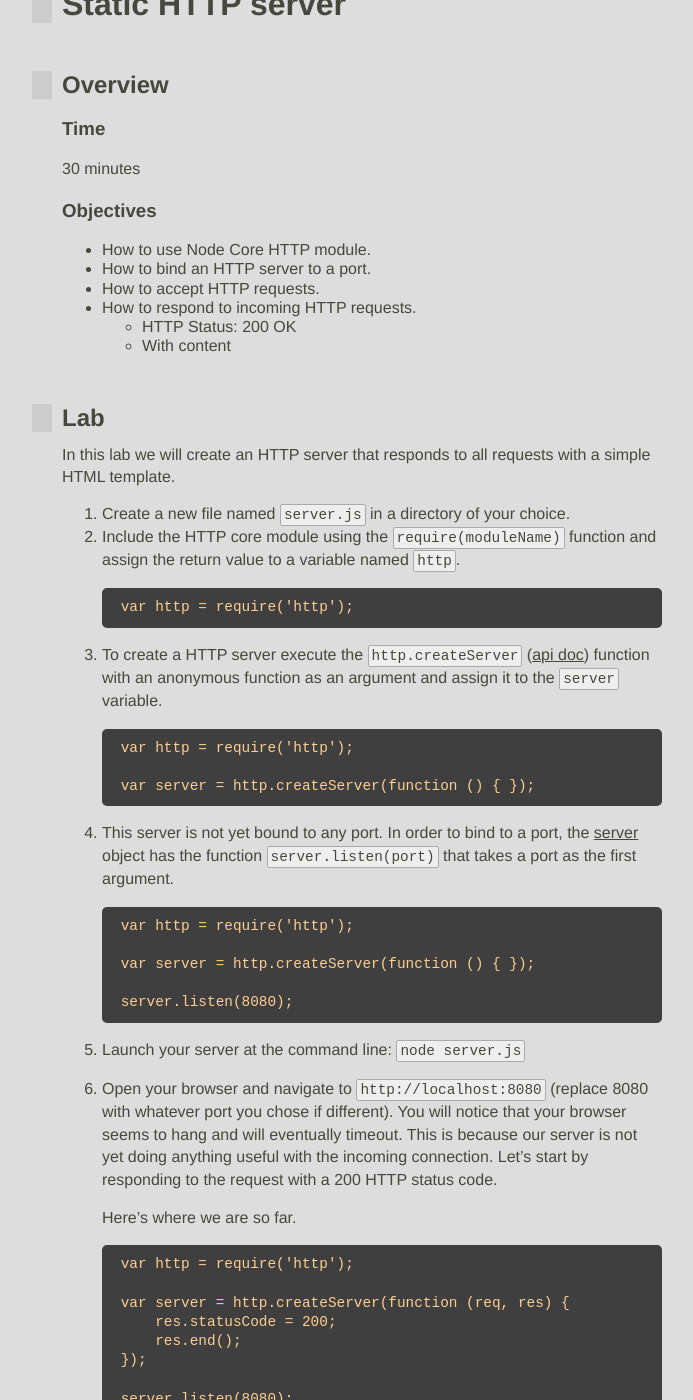
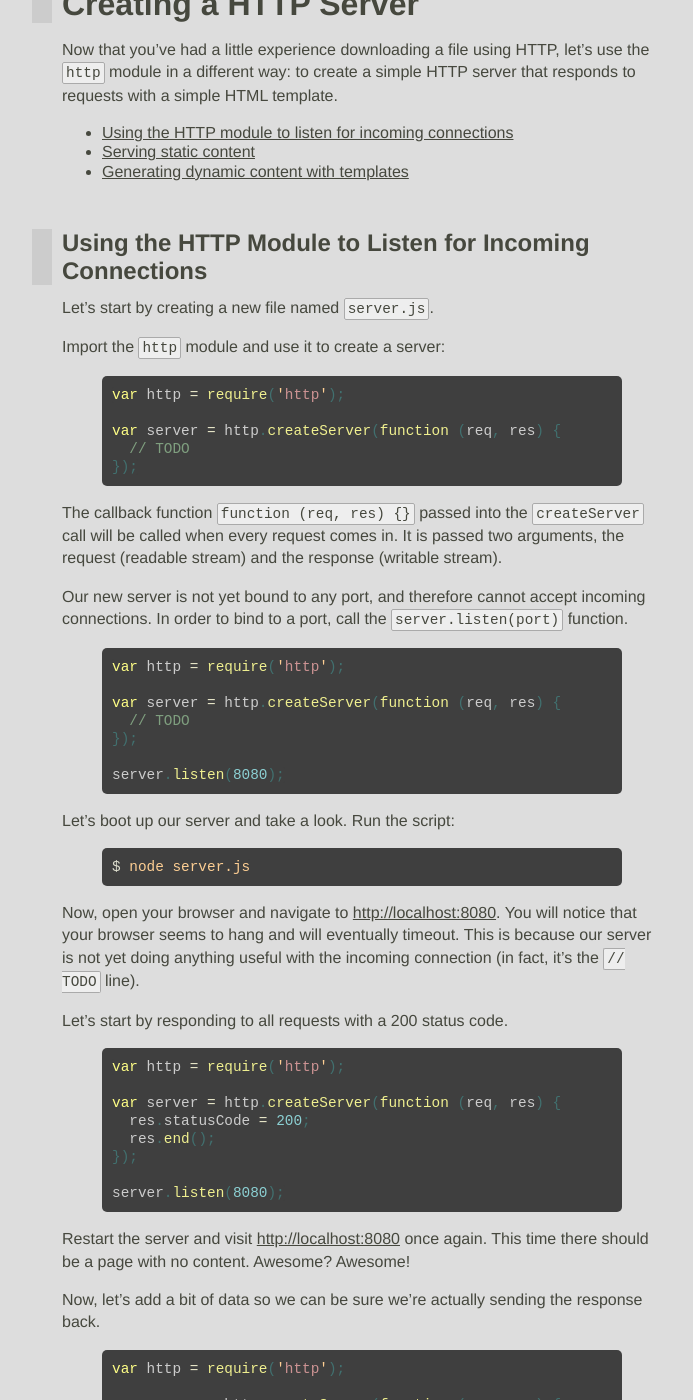
Before and after one commit to JavaScriptKC/workshop, a Jekyll site: the page built from _posts/2012-11-3-http.md, in a window 1280 px wide and 1400 px high, scrolled down 252 px. Shown: the whole window, without its empty margins (278-971 px from the left). Built offline with Jekyll 4.4.1, drawn with Linux system fonts in a browser that asks for light colours; nearby versions of some CDN libraries; some web fonts are replaced; comment, search, counter and statistics services are not loaded; some of the changed text lies outside the part shown.

Commit message:
Revisted HTTP server lab

````diff
--- a/_posts/2012-11-3-http.md
+++ b/_posts/2012-11-3-http.md
@@ -1,231 +1,234 @@
 ---
 layout: post
-title: "3. HTTP Lab"
+title: "Creating a HTTP Server"
 author: NodeKC
 tags:
 ---
 
-# Static HTTP server
+# Creating a HTTP Server
 
-## Overview
+Now that you've had a little experience downloading a file using HTTP, let's use the `http` module in a different way: to create a simple HTTP server that responds to requests with a simple HTML template.
 
-### Time
+- [Using the HTTP module to listen for incoming connections](#using_the_http_module_to_listen_for_incoming_connections)
+- [Serving static content](#serving_static_content)
+- [Generating dynamic content with templates](#generating_dynamic_content_with_templates)
 
-30 minutes
+## Using the HTTP Module to Listen for Incoming Connections
 
-### Objectives
+Let's start by creating a new file named `server.js`.
 
-- How to use Node Core HTTP module.
-- How to bind an HTTP server to a port.
-- How to accept HTTP requests.
-- How to respond to incoming HTTP requests.
-    - HTTP Status: 200 OK
-    - With content
+Import the `http` module and use it to create a server:
 
-## Lab
+{% highlight javascript %}
+var http = require('http');
 
-In this lab we will create an HTTP server that responds to all requests with a simple HTML template.
+var server = http.createServer(function (req, res) {
+  // TODO
+});
+{% endhighlight %}
 
-1. Create a new file named ```server.js``` in a directory of your choice.
-2. Include the HTTP core module using the ```require(moduleName)``` function and assign the return value to a variable named ```http```.
+The callback function `function (req, res) {}` passed into the `createServer` call will be called when every request comes in. It is passed two arguments, the request (readable stream) and the response (writable stream).
 
-        var http = require('http');
+Our new server is not yet bound to any port, and therefore cannot accept incoming connections. In order to bind to a port, call the `server.listen(port)` function.
 
-3. To create a HTTP server execute the ```http.createServer``` ([api doc](http://nodejs.org/api/http.html#http_http_createserver_requestlistener)) function with an anonymous function as an argument and assign it to the ```server``` variable.
+{% highlight javascript %}
+var http = require('http');
 
-        var http = require('http');
+var server = http.createServer(function (req, res) {
+  // TODO
+});
 
-        var server = http.createServer(function () { });
+server.listen(8080);
+{% endhighlight %}
 
-4. This server is not yet bound to any port. In order to bind to a port, the [server](http://nodejs.org/api/http.html#http_class_http_server) object has the function ```server.listen(port)``` that takes a port as the first argument.
+Let's boot up our server and take a look. Run the script:
 
-        var http = require('http');
+{% highlight bash %}
+$ node server.js
+{% endhighlight %}
 
-        var server = http.createServer(function () { });
+Now, open your browser and navigate to [http://localhost:8080](http://localhost:8080). You will notice that your browser seems to hang and will eventually timeout. This is because our server is not yet doing anything useful with the incoming connection (in fact, it's the `// TODO` line).
 
-        server.listen(8080);
+Let's start by responding to all requests with a 200 status code.
 
-5. Launch your server at the command line: ```node server.js```
+{% highlight javascript %}
+var http = require('http');
 
-6. Open your browser and navigate to ```http://localhost:8080``` (replace 8080 with whatever port you chose if different). You will notice that your browser seems to hang and will eventually timeout. This is because our server is not yet doing anything useful with the incoming connection. Let's start by responding to the request with a 200 HTTP status code.
+var server = http.createServer(function (req, res) {
+  res.statusCode = 200;
+  res.end();
+});
 
-    Here's where we are so far.
+server.listen(8080);
+{% endhighlight %}
 
-        var http = require('http');
+Restart the server and visit [http://localhost:8080](http://localhost:8080) once again. This time there should be a page with no content. Awesome? Awesome!
 
-        var server = http.createServer(function (req, res) {
-            res.statusCode = 200;
-            res.end();
-        });
+Now, let's add a bit of data so we can be sure we're actually sending the response back.
 
-        server.listen(8080);
+{% highlight javascript %}
+var http = require('http');
 
-    Notice we have added a few arguments to the anonymous function ```req``` and ```res```. These represent the [request](http://nodejs.org/api/http.html#http_class_http_serverrequest) and [response](http://nodejs.org/api/http.html#http_class_http_serverresponse) streams respectively.
+var server = http.createServer(function (req, res) {
+  res.statusCode = 200;
+  res.write('Hello World!');
+  res.end();
+});
 
-A call to ```res.end()``` is required in order to let the client know the server has finished the response.
+server.listen(8080);
+{% endhighlight %}
 
-7. Visit ```http://localhost:8080``` once again. This time there should be a page with no content. We are not here to serve blank pages so let's actually output some content. The response stream (```res``` has a ```write``` function that takes a string to write to the output.
+## Serving Static Content
 
-        var http = require('http');
+Let's import our good friend `fs` to read a file off our filesystem and send it along to the web browser.
 
-        var server = http.createServer(function (req, res) {
-            res.statusCode = 200;
-            res.write('Hello World!');
-            res.end();
-        });
+{% highlight javascript %}
+var fs = require('fs');
+var http = require('http');
 
-        server.listen(8080);
+var server = http.createServer(function (req, res) {
+  res.statusCode = 200;
 
-### Writing the content of a file to the response
+  fs.readFile('index.html', function (err, data) {
+    if (!err) {
+      res.write(data.toString());
+      res.end();
+    }
+  });
+});
 
-1. To load a files content from disk:
+server.listen(8080);
+{% endhighlight %}
 
-        var fs = require('fs');
+Before we fire up the server, we need to create the `index.html` file:
 
-        fs.readFile('index.html', 'utf-8', function (err, data) {
-            if (!err) {
-                console.log(data);
-            }
-        });
+{% highlight html %}
+<html>
+  <head>
+    <title>My Node.JS server</title>
+  </head>
+  <body>
+    <h1>Hello World!</h1>
+  </body>
+</html>
+{% endhighlight %}
 
-1. This won't work because theres no ```index.html``` in our directory. Let's create that with something like this:
+Let's give the server a run, and check out our work!
 
-        <html>
-            <head>
-                <title>My Node.JS server</title>
-            </head>
-            <body>
-                <h1>Hello World!</h1>
-            </body>
-        </html>
+{% highlight bash %}
+$ node server.js
+{% endhighlight %}
 
-1. Now that we know how to read a file from disk let's join that with our previous HTTP server example.
+## Generating Dynamic Content with Templates
 
-        var fs = require('fs');
-        var http = require('http');
+It's boring to serve content that doesn't change! Let's create a simple template engine to serve dynamic views.
 
-        var server = http.createServer(function (req, res) {
-            res.statusCode = 200;
+{% highlight javascript %}
+var templateEngine = function (template, data) {
+  var vars = template.match(/\{\w+\}/g);
 
-            fs.readFile('index.html', function (err, data) {
-                if (!err) {
-                  res.write(data.toString());
-                  res.end();
-                }
-            });
-        });
+  if (!vars) {
+    return template;
+  }
 
-        server.listen(8080);
+  var nonVars = template.split(/\{\w+\}/g);
+  var output = '';
 
-### A simple template engine
+  for (var i = 0; i < nonVars.length; i++) {
+    output += nonVars[i];
 
-1. It's boring to serve content that doesn't change! So let's create a simple template engine to serve dynamic objects.
+    if (i < vars.length) {
+      var key = vars[i].replace(/[\{\}]/g, '');
+      output += data[key]
+    }
+  }
 
-        var templateEngine = function (template, data) {
+  return output;
+};
+{% endhighlight %}
 
-            var vars = template.match(/\{\w+\}/g);
+`templateEngine` takes a template string and a data object and searches for the pattern `{variableName}` and replaces matches with `data.variableName`. Feel free to copy/paste this code unless you want extra practice writing JavaScript.
 
-            if (vars === null) {
-                return template;
-            }
+Let's use this simple template engine to parse the content of our `index.html` file.
 
-            var nonVars = template.split(/\{\w+\}/g);
-            var output = '';
+{% highlight javascript %}
+var fs = require('fs');
+var http = require('http');
 
-            for (var i = 0; i < nonVars.length; i++) {
-                output += nonVars[i];
+var templateEngine = function (template, data) {
+  var vars = template.match(/\{\w+\}/g);
 
-                if (i < vars.length) {
-                    var key = vars[i].replace(/[\{\}]/g, '');
-                    output += data[key]
-                }
-            }
+  if (!vars) {
+    return template;
+  }
 
-            return output;
-        };
+  var nonVars = template.split(/\{\w+\}/g);
+  var output = '';
 
-1. This function takes a template string and a data object. It searches for the pattern ```{variableName}``` and replaces matches with ```data.variableName```. Feel free to copy/paste this code unless you want extra practice writing JavaScript.
+  for (var i = 0; i < nonVars.length; i++) {
+    output += nonVars[i];
 
-    Let's use this simple template engine to parse the content of our ```index.html``` file.
+    if (i < vars.length) {
+      var key = vars[i].replace(/[\{\}]/g, '');
+      output += data[key]
+    }
+  }
 
-        var fs = require('fs');
-        var http = require('http');
+  return output;
+};
 
-        var templateEngine = function (template, data) {
+var server = http.createServer(function (req, res) {
+  res.statusCode = 200;
 
-            var vars = template.match(/\{\w+\}/g);
+  fs.readFile('index.html', function (err, data) {
+    if (!err) {
+      res.write(templateEngine(data.toString(), {})); // use our template engine here
+      res.end();
+    }
+  });
+});
 
-            if (vars === null) {
-                return template;
-            }
+server.listen(8080);
+{% endhighlight %}
 
-            var nonVars = template.split(/\{\w+\}/g);
-            var output = '';
+Now try this in the browser. You'll notice that the output is the same. Let's update `index.html` to take advantage of our template engine.
 
-            for (var i = 0; i < nonVars.length; i++) {
-                output += nonVars[i];
+{% highlight html %}
+<html>
+  <head>
+    <title>My Node.JS server</title>
+  </head>
+  <body>
+    <h1>Hello {name}!</h1>
+    <ul>
+      <li>Node Version: {node}</li>
+      <li>V8 Version: {v8}</li>
+      <li>URL: {url}</li>
+      <li>Time: {time}</li>
+    </ul>
+  </body>
+</html>
+{% endhighlight %}
 
-                if (i < vars.length) {
-                    var key = vars[i].replace(/[\{\}]/g, '');
-                    output += data[key]
-                }
-            }
+The above modifications require several properties on our data object (name, node, v8, url, time). Let's assign those:
 
-            return output;
-        };
+{% highlight javascript %}
+// ... code omitted for brevity
+fs.readFile('index.html', function (err, data) {
+  if (!err) {
+    res.write(templateEngine(data.toString(), {
+       name: 'Ryan Dahl',
+       node: process.versions.node,
+       v8: process.versions.v8,
+       time: new Date(),
+       url: req.url
+    }));
+    res.end();
+  }
+});
+// ... code omitted for brevity
+{% endhighlight %}
 
-        var server = http.createServer(function (req, res) {
-            res.statusCode = 200;
+In case you haven't noticed, nowhere have we written any logic that returns different data depending on the path of the request. As such, our simple HTTP server responds to every path the same. For example: [http://localhost:8080/path/to/file/one](http://localhost:8080/path/to/file/one) and [http://localhost:8080/path/to/file/two](http://localhost:8080/path/to/file/two).
 
-            fs.readFile('index.html', function (err, data) {
-                if (!err) {
-                    res.write(templateEngine(data.toString(), {})); // use our template engine here
-                    res.end();
-                }
-            });
-        });
-
-        server.listen(8080);
-
-    Now try this in the browser. You'll notice that the output is the same. Let's update ```index.html``` to take advantage of our template engine.
-
-        <html>
-            <head>
-                <title>My Node.JS server</title>
-            </head>
-            <body>
-                <h1>Hello {name}!</h1>
-                <ul>
-                    <li>Node Version: {node}</li>
-                    <li>V8 Version: {v8}</li>
-                    <li>URL: {url}</li>
-                    <li>Time: {time}</li>
-                </ul>
-            </body>
-        </html>
-
-    The above modifications require several properties on our data object (name, node, v8, url, time), let's assign those:
-
-        ... (code omitted from example)
-        fs.readFile('index.html', function (err, data) {
-            if(!err) {
-              res.write(templateEngine(data.toString(), {
-                 name: 'Ryan Dahl',
-                 node: process.versions.node,
-                 v8: process.versions.v8,
-                 time: new Date(),
-                 url: req.url
-              }));
-              res.end();
-            }
-        });
-        ... (code omitted from example)
-
-    Now our output from the browser (if we visited ```http://localhost:8080/foo```) should be:
-
-        Hello Ryan Dahl!
-
-        Node Version: 0.8.8
-        V8 Version: 3.11.10.19
-        URL: /foo
-        Time: Fri Oct 05 2012 10:56:17 GMT-0500 (Central Daylight Time)
+Raise your hand and have an instructor check out your server to unlock the next lab about writing your own modules.
````
Also changed, not shown: _posts/2012-11-1-repl.md (+1 -1 lines), _posts/2012-11-2-shell.md (+1 -1 lines).
